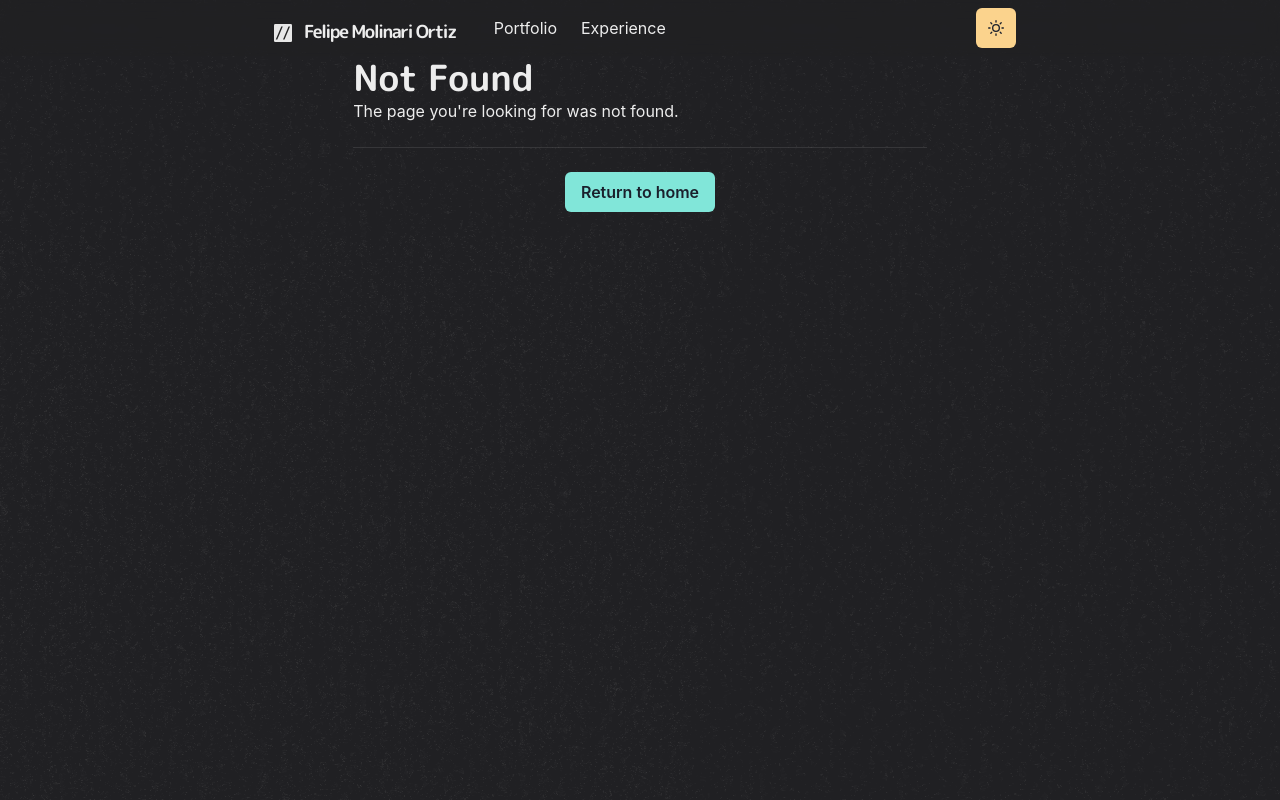
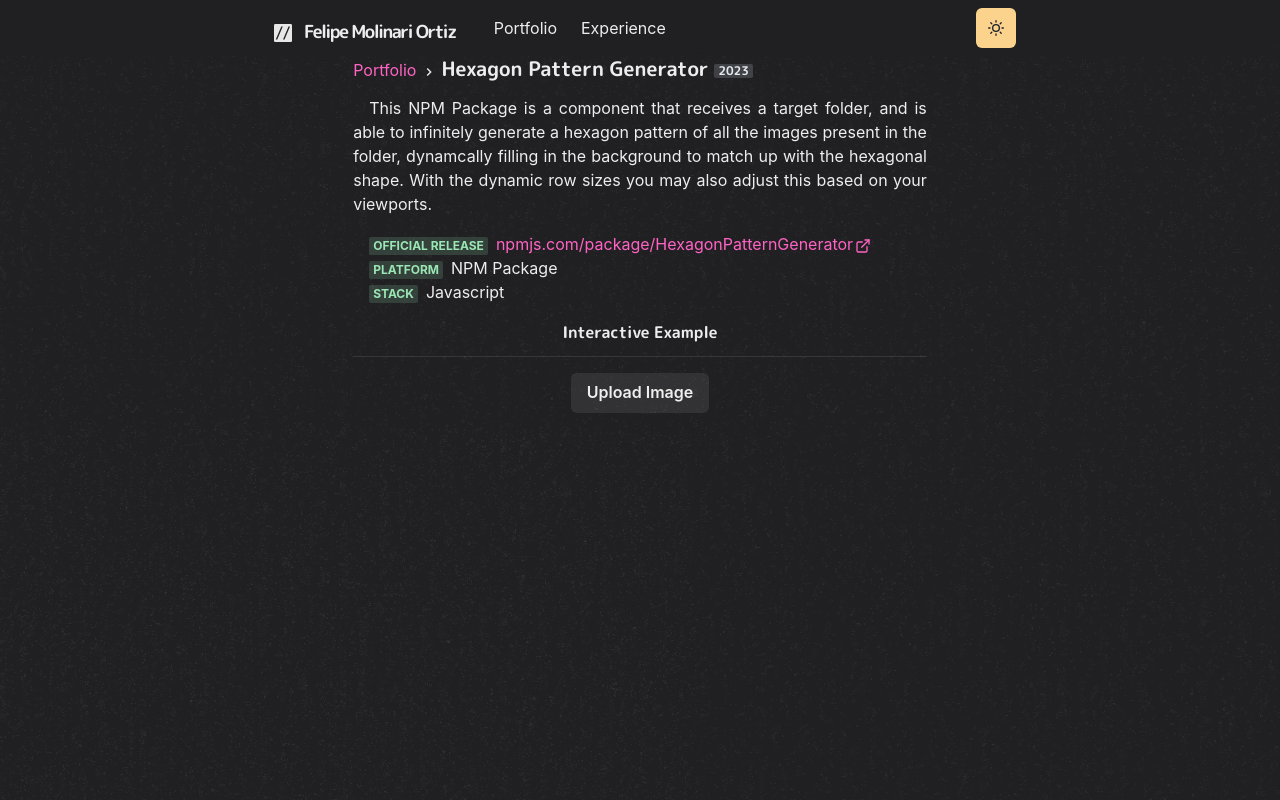
Before and after one commit to FonixAU/PersonalWebsite, a Next.js app: page /folio/hexagonpattern in a window 1280 px wide. Before the commit this address had no page. Shown: the top 800 px of the page. Built offline with nearby package versions, Linux system fonts and the light colour scheme.

Commit message:
Test flow

```diff
--- a/pages/folio.js
+++ b/pages/folio.js
@@ -22,6 +22,11 @@ const Works = () => {
                 NPM package for analysing and returning image color distribution
                 </WorkGridItem>
             </Section>
+            <Section>
+                <WorkGridItem id="hexagonpattern" title="Dynamic Hexagon Pattern Generator" thumbnail={npmImage}>
+                NPM package that allows you to generate dynamic hexagon patterns from a folder with images
+                </WorkGridItem>
+            </Section>
             </SimpleGrid>
             <Section>
                 <Divider/>
--- /dev/null
+++ b/pages/folio/hexagonpattern.js
@@ -0,0 +1,46 @@
+import { Container, Badge, Link, List, ListItem} from '@chakra-ui/react'
+import { ExternalLinkIcon } from '@chakra-ui/icons'
+import { Title, Meta} from '../../components/folioTemplate'
+import P from '../../components/paragraph'
+import Layout from '../../components/layouts/article'
+import ColorDemo from '../../components/layouts/colorDemo'
+
+const HexagonPatternGenerator = () => {
+
+    return (
+        <Layout title="HexagonPatternGenerator">
+            <Container>
+                <Title>
+                Hexagon Pattern Generator <Badge>2023</Badge>
+                </Title>
+                <P>
+                This NPM Package is a component that receives a target folder, and is able to infinitely generate a
+                hexagon pattern of all the images present in the folder, dynamcally filling in the background to match
+                up with the hexagonal shape. With the dynamic row sizes you may also adjust this based on your viewports.
+                </P>
+                <List ml={4} my={4}>
+                    <ListItem>
+                        <Meta>Official Release</Meta>
+                        <Link href="https://www.npmjs.com/package/HexagonPatternGenerator?activeTab=readme" target='_blank'>
+                        npmjs.com/package/HexagonPatternGenerator<ExternalLinkIcon mx="2px"/>
+                        </Link>
+                    </ListItem>
+                    <ListItem>
+                        <Meta>Platform</Meta>
+                        <span>
+                            NPM Package
+                        </span>
+                    </ListItem>
+                    <ListItem>
+                        <Meta>Stack</Meta>
+                        <span>
+                            Javascript
+                        </span>
+                    </ListItem>
+                    </List>
+                    <ColorDemo/>
+            </Container>
+        </Layout>
+    )
+}
+export default HexagonPatternGenerator
```
